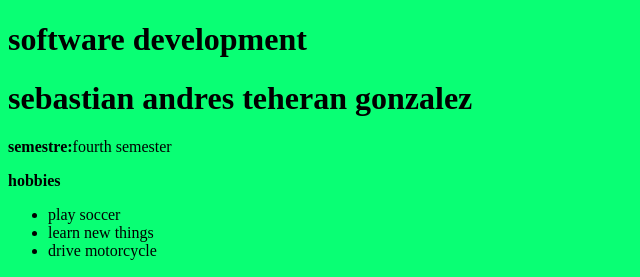
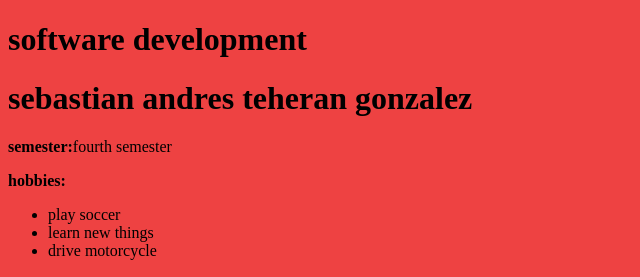
Before and after one commit to sebastian32102/software_development, a plain HTML site: page index.html in a window 1280 px wide. Shown: the top 277 px of the page, without its empty margins (0-640 px from the left). Drawn offline with Linux system fonts and the light colour scheme.

Commit message:
I put another color in the background and modified some texts

```diff
--- a/index.html
+++ b/index.html
@@ -6,15 +6,15 @@
     <title>software development</title>
     <style>
         body {
-            background-color: #09ff74;
+            background-color: #ee4242;
         }
     </style>
 </head>
 <body>
     <h1>software development</h1>
     <h1>sebastian andres teheran gonzalez</h1>
-    <p><strong>semestre:</strong>fourth semester</p>
-    <p><strong>hobbies</strong></p>
+    <p><strong>semester:</strong>fourth semester</p>
+    <p><strong>hobbies:</strong></p>
     <ul>
         <li>play soccer</li>
         <li>learn new things</li>
```
